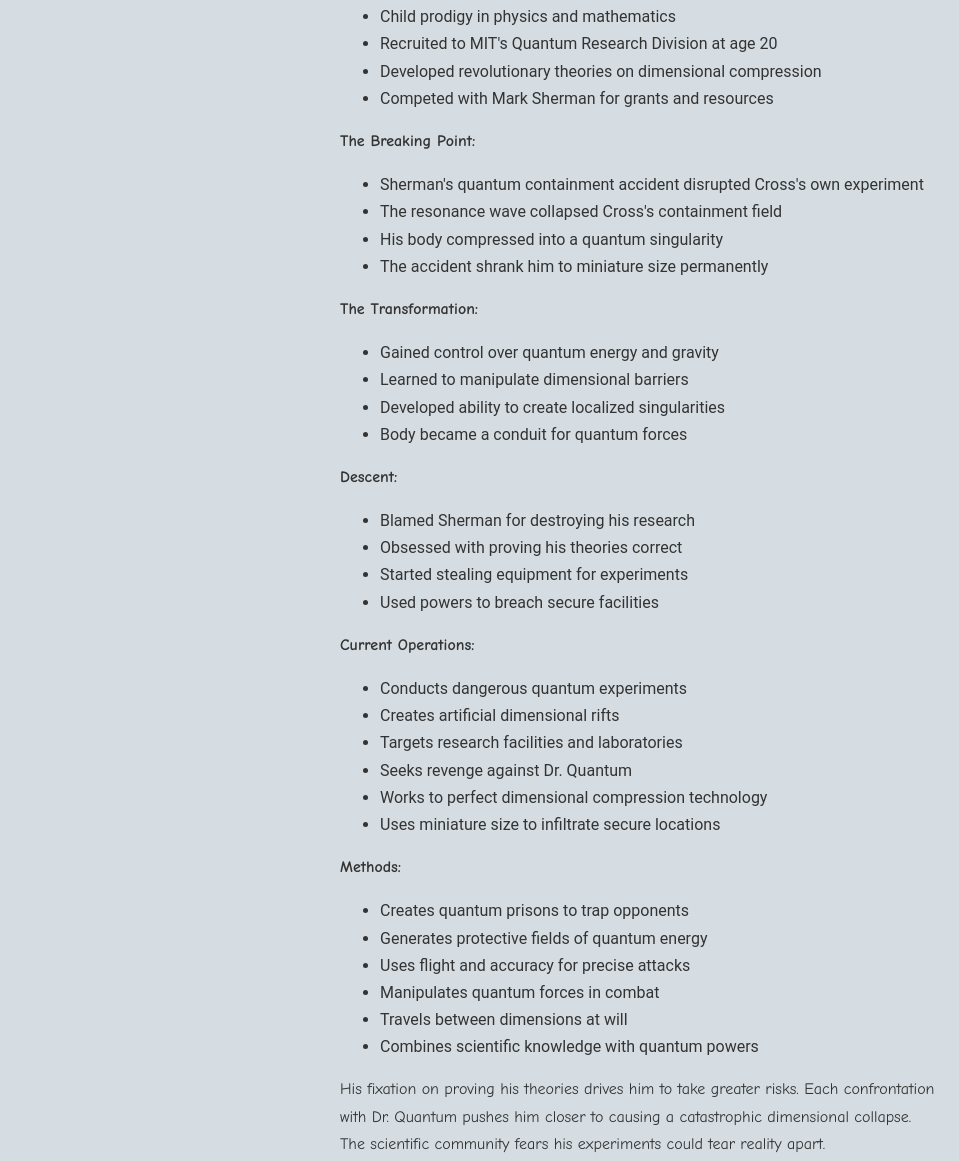
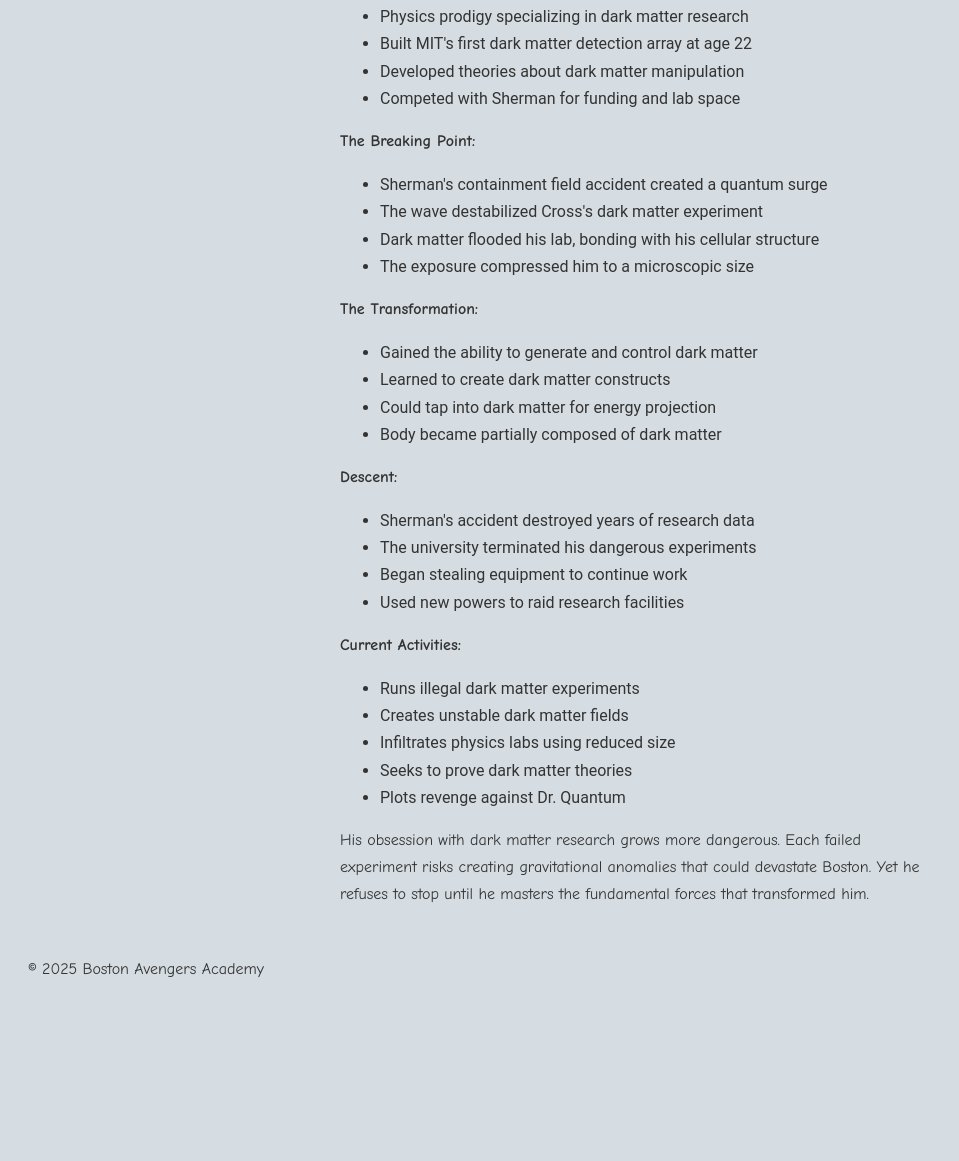
Before and after one commit to smkun/BAAWebsite, a plain HTML site: page PAGES/VILLAINS/singularity.html in a window 1280 px wide. Shown: the part 1121-2282 px from the top of the page, without its empty margins (0-959 px from the left). After the commit the page ends 2148 px from the top, so only its background shows below. Drawn offline with Linux system fonts and the light colour scheme.

Commit message:
more singularity changes

```diff
--- a/PAGES/VILLAINS/singularity.html
+++ b/PAGES/VILLAINS/singularity.html
@@ -28,63 +28,52 @@
                </p>
 
                <p class="text">
-                   Adrian Cross never lived in anyone's shadow. As a quantum physics prodigy at MIT, he pushed boundaries Mark Sherman wouldn't touch. His theories on quantum singularities and dimensional compression earned both praise and concern from faculty members.
+                   Adrian Cross clashed with Mark Sherman from their first meeting at MIT's Quantum Research Division. While Sherman pursued quantum containment, Cross obsessed over dark matter theories. His controversial proposals about harnessing dark matter for dimensional manipulation made even senior faculty nervous.
                </p>
 
                <p class="text"><strong>Early Career:</strong></p>
                <ul>
-                   <li>Child prodigy in physics and mathematics</li>
-                   <li>Recruited to MIT's Quantum Research Division at age 20</li>
-                   <li>Developed revolutionary theories on dimensional compression</li>
-                   <li>Competed with Mark Sherman for grants and resources</li>
+                   <li>Physics prodigy specializing in dark matter research</li>
+                   <li>Built MIT's first dark matter detection array at age 22</li>
+                   <li>Developed theories about dark matter manipulation</li>
+                   <li>Competed with Sherman for funding and lab space</li>
                </ul>
 
                <p class="text"><strong>The Breaking Point:</strong></p>
                <ul>
-                   <li>Sherman's quantum containment accident disrupted Cross's own experiment</li>
-                   <li>The resonance wave collapsed Cross's containment field</li>
-                   <li>His body compressed into a quantum singularity</li>
-                   <li>The accident shrank him to miniature size permanently</li>
+                   <li>Sherman's containment field accident created a quantum surge</li>
+                   <li>The wave destabilized Cross's dark matter experiment</li>
+                   <li>Dark matter flooded his lab, bonding with his cellular structure</li>
+                   <li>The exposure compressed him to a microscopic size</li>
                </ul>
 
                <p class="text"><strong>The Transformation:</strong></p>
                <ul>
-                   <li>Gained control over quantum energy and gravity</li>
-                   <li>Learned to manipulate dimensional barriers</li>
-                   <li>Developed ability to create localized singularities</li>
-                   <li>Body became a conduit for quantum forces</li>
+                   <li>Gained the ability to generate and control dark matter</li>
+                   <li>Learned to create dark matter constructs</li>
+                   <li>Could tap into dark matter for energy projection</li>
+                   <li>Body became partially composed of dark matter</li>
                </ul>
 
                <p class="text"><strong>Descent:</strong></p>
                <ul>
-                   <li>Blamed Sherman for destroying his research</li>
-                   <li>Obsessed with proving his theories correct</li>
-                   <li>Started stealing equipment for experiments</li>
-                   <li>Used powers to breach secure facilities</li>
+                   <li>Sherman's accident destroyed years of research data</li>
+                   <li>The university terminated his dangerous experiments</li>
+                   <li>Began stealing equipment to continue work</li>
+                   <li>Used new powers to raid research facilities</li>
                </ul>
 
-               <p class="text"><strong>Current Operations:</strong></p>
+               <p class="text"><strong>Current Activities:</strong></p>
                <ul>
-                   <li>Conducts dangerous quantum experiments</li>
-                   <li>Creates artificial dimensional rifts</li>
-                   <li>Targets research facilities and laboratories</li>
-                   <li>Seeks revenge against Dr. Quantum</li>
-                   <li>Works to perfect dimensional compression technology</li>
-                   <li>Uses miniature size to infiltrate secure locations</li>
-               </ul>
-
-               <p class="text"><strong>Methods:</strong></p>
-               <ul>
-                   <li>Creates quantum prisons to trap opponents</li>
-                   <li>Generates protective fields of quantum energy</li>
-                   <li>Uses flight and accuracy for precise attacks</li>
-                   <li>Manipulates quantum forces in combat</li>
-                   <li>Travels between dimensions at will</li>
-                   <li>Combines scientific knowledge with quantum powers</li>
+                   <li>Runs illegal dark matter experiments</li>
+                   <li>Creates unstable dark matter fields</li>
+                   <li>Infiltrates physics labs using reduced size</li>
+                   <li>Seeks to prove dark matter theories</li>
+                   <li>Plots revenge against Dr. Quantum</li>
                </ul>
 
                <p class="text">
-                   His fixation on proving his theories drives him to take greater risks. Each confrontation with Dr. Quantum pushes him closer to causing a catastrophic dimensional collapse. The scientific community fears his experiments could tear reality apart.
+                   His obsession with dark matter research grows more dangerous. Each failed experiment risks creating gravitational anomalies that could devastate Boston. Yet he refuses to stop until he masters the fundamental forces that transformed him.
                </p>
            </div>
        </section>
```
